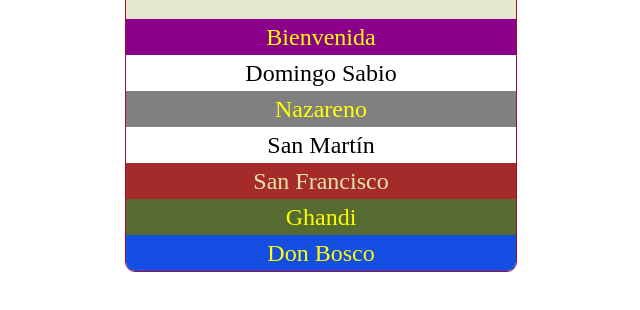
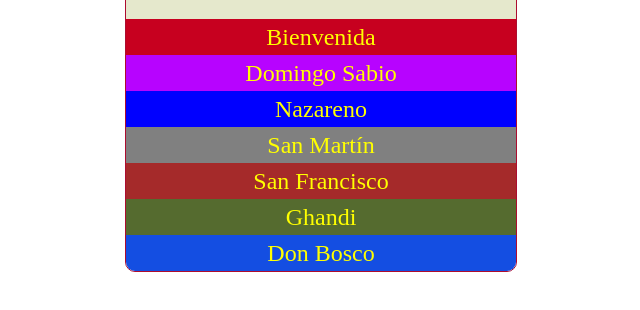
Before and after one commit to Via-Codigo/clase-modelo-proceso-seleccion, a plain HTML site: page listado-patios/index.html in a window 1280 px wide. Shown: the part 302-612 px from the top of the page, without its empty margins (319-959 px from the left). Drawn offline with Linux system fonts and the light colour scheme.

Commit message:
Completados colores

```diff
--- a/listado-patios/estilo.css
+++ b/listado-patios/estilo.css
@@ -33,13 +33,13 @@ li {
 }
 
 .color-bienvenida {
-  background-color: darkmagenta;
+  background-color: #c7001f;
   color: yellow;
 }
 
 .color-san-francisco {
   background-color: brown;
-  color: #e5e3a5;
+  color: yellow;
 }
 
 .color-gahndi {
@@ -52,7 +52,17 @@ li {
   color: yellow;
 }
 
-.color-nazareno {
+.color-san-martin {
   background-color: grey;
   color: yellow;
 }
+
+.color-sabio {
+  background-color: #b703ff;
+  color: yellow;
+}
+
+.color-nazareno {
+  background-color: blue;
+  color: yellow;
+}
```
